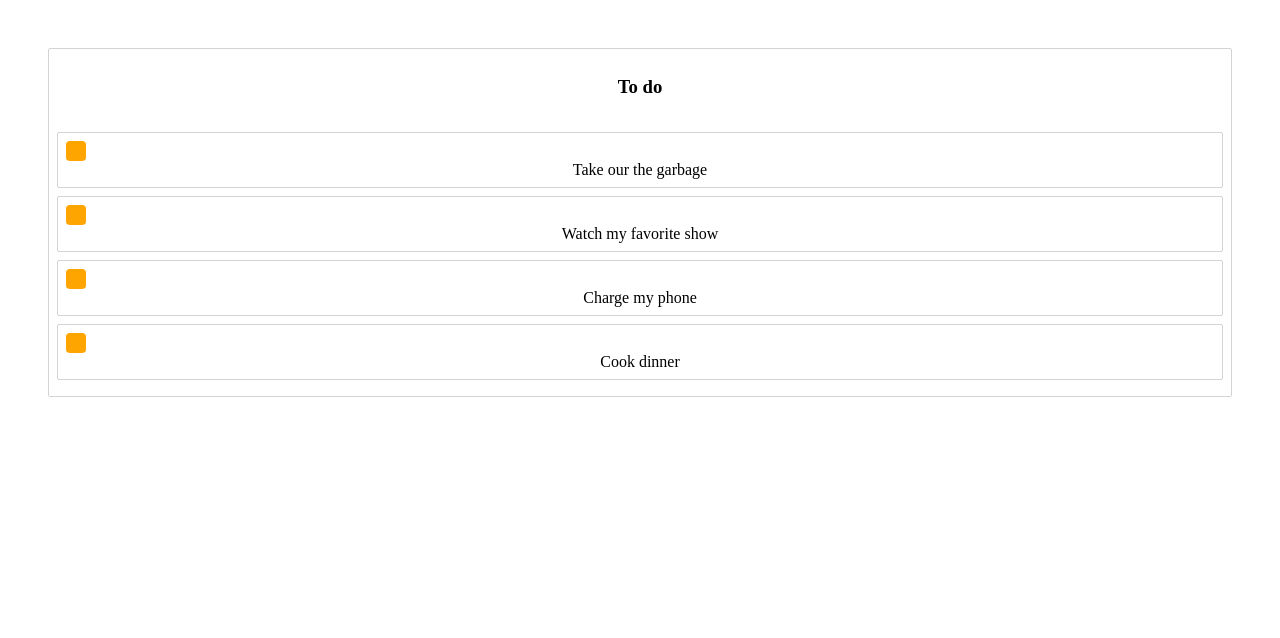
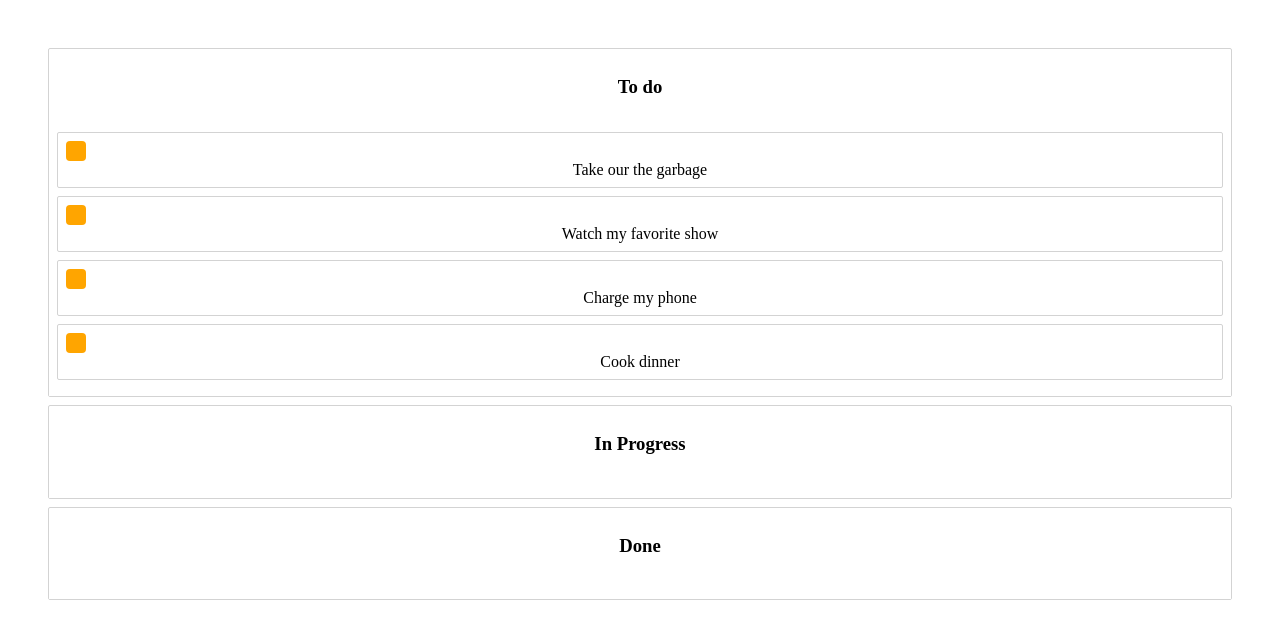
Before and after one commit to 012kirby210/todo-react-dnd, a React (Vite) app: page / in a window 1280 px wide. Shown: the top 638 px of the page. Built offline with nearby package versions, Linux system fonts and the light colour scheme.

Commit message:
Ajout autres columns.

```diff
--- a/src/initial-data.js
+++ b/src/initial-data.js
@@ -10,9 +10,19 @@ const initialData = {
       id: 'column-1',
       title: 'To do',
       taskids: ['task-1','task-2','task-3','task-4'],
-    }
+    },
+    'column-2': {
+      id: 'column-2',
+      title: 'In Progress',
+      taskids: [],
+    },
+    'column-3': {
+      id: 'column-3',
+      title: 'Done',
+      taskids: [],
+    },
   },
-  columnOrder: ['column-1']
+  columnOrder: ['column-1', 'column-2', 'column-3'],
 };
 
 export default initialData;
```
